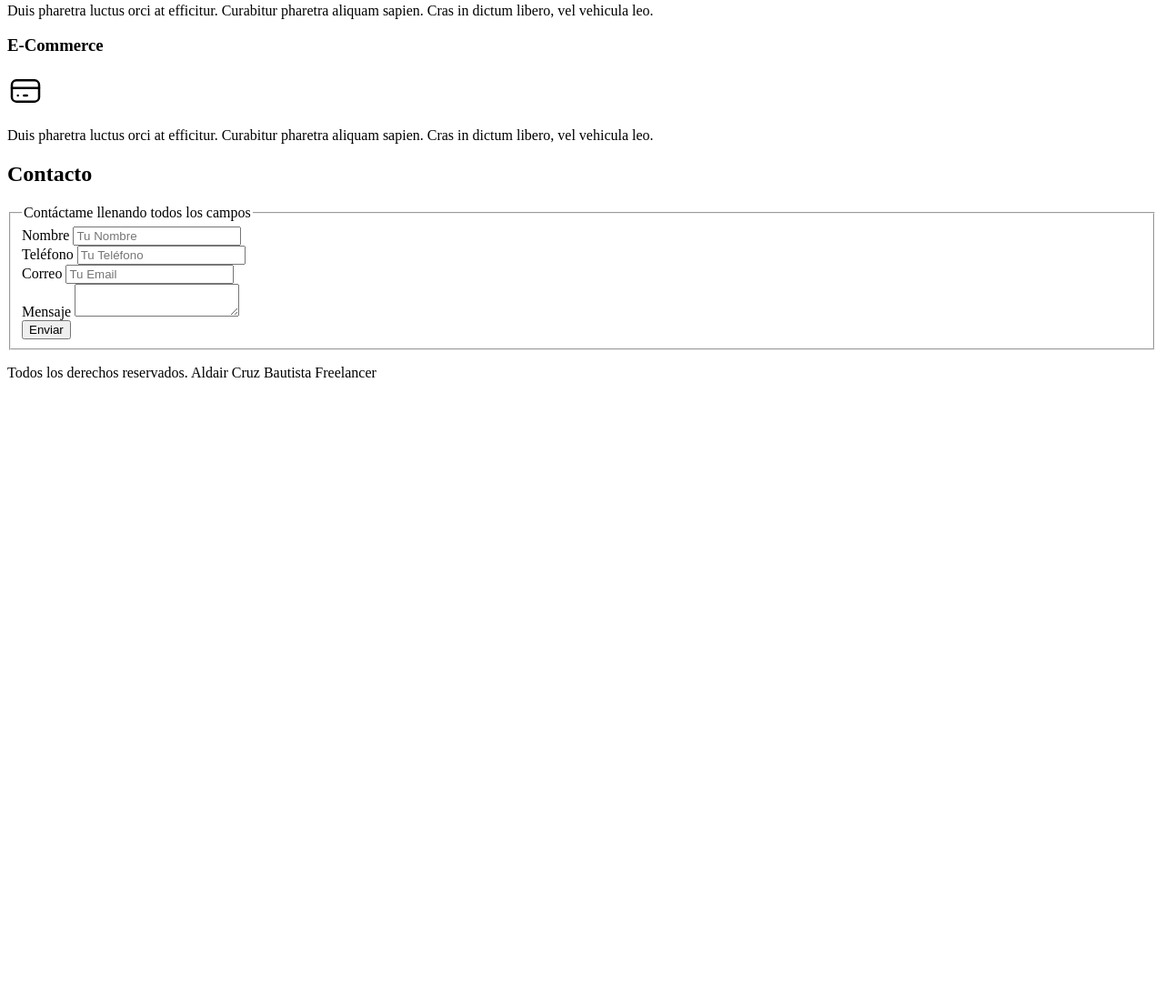
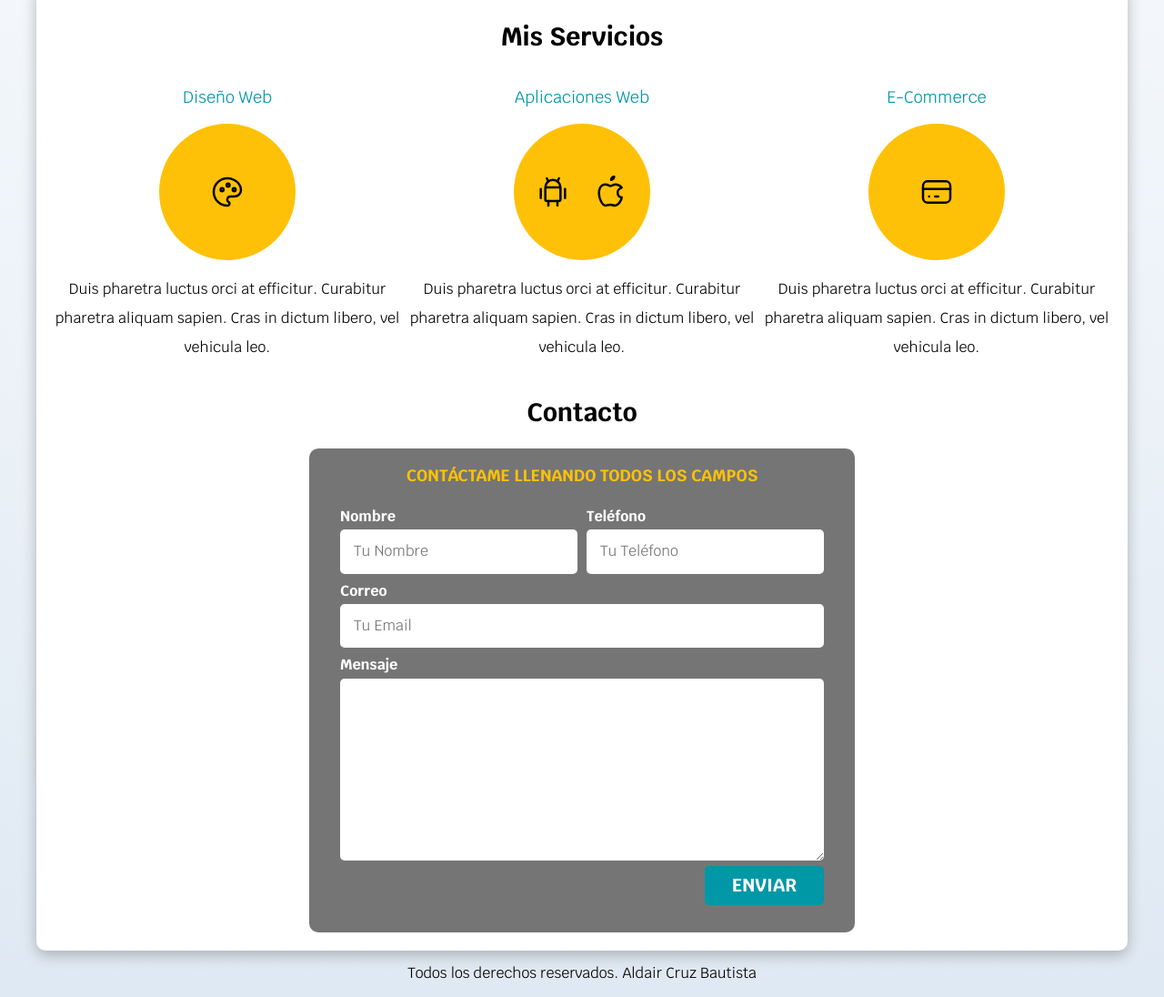
Before and after one commit to Acruzbautista501/sitio-web-freelancer, a plain HTML site: page index.html in a window 1280 px wide. Shown: the part 627-1723 px from the top of the page at 91% size. Before the commit the page ends 1062 px from the top, so only its background shows below. Drawn offline with Linux system fonts and the light colour scheme.

Commit message:
Agregado de nuevos divs y sections

```diff
--- a/index.html
+++ b/index.html
@@ -4,38 +4,54 @@
     <meta charset="UTF-8">
     <meta name="viewport" content="width=device-width, initial-scale=1.0">
     <title>Diseñador Freelancer</title>
+    <link rel="preload" href="css/normalize.css" as="style">
+    <link rel="stylesheet" href="css/normalize.css">
+    <link rel="preconnect" href="https://fonts.googleapis.com">
+    <link rel="preconnect" href="https://fonts.gstatic.com" crossorigin>
+    <link href="https://fonts.googleapis.com/css2?family=Krub:wght@400;700&display=swap" rel="stylesheet">
+    <link rel="preload" href="css/styles.css" as="style">
+    <link rel="stylesheet" href="css/styles.css" type="text/css">
 </head>
 <body>
 
     <header>
-        <h1>Aldair Cruz Bautista Freelancer</h1>
+        <h1 class="titulo">Aldair Cruz Bautista <span>Freelancer</span></h1>
     </header>
 
-    <nav>
+    <div class="nav-bg">
+        <nav class="navegacion-principal contenedor">
             <a href="#">Inicio</a>
             <a href="#">Sobre Mi</a>
             <a href="#">Clientes</a>
             <a href="#">Contacto</a>
         </nav>
+    </div>
 
-    <section>
-        <h2>Diseño y Desarrollo Web Freelancer</h2>
+    <section class="hero">
+        <div class="contenido-hero">
+            <h2>Diseño y Desarrollo Web <span>Freelancer</span></h2>
+            <div class="ubicacion">
                 <svg xmlns="http://www.w3.org/2000/svg" class="icon icon-tabler icon-tabler-map-pin" width="88" height="88" viewBox="0 0 24 24" stroke-width="1.5" stroke="#FFC107" fill="none" stroke-linecap="round" stroke-linejoin="round">
                     <path stroke="none" d="M0 0h24v24H0z" fill="none"/>
                     <path d="M9 11a3 3 0 1 0 6 0a3 3 0 0 0 -6 0" />
                     <path d="M17.657 16.657l-4.243 4.243a2 2 0 0 1 -2.827 0l-4.244 -4.243a8 8 0 1 1 11.314 0z" />
                 </svg>
                 <p>Naranjos, Veracruz</p>
+            </div>
 
-        <a href="#">Contactar</a>
+            <a class="boton" href="#">Contactar</a>
+        </div>
     </section>
 
-    <main>
+    <main class="contenedor sombra">
 
         <h2>Mis Servicios</h2>
 
-        <section>
+        <div class="servicios">
+
+            <section class="servicio">
                 <h3>Diseño Web</h3>
+                <div class="iconos">
                     <svg xmlns="http://www.w3.org/2000/svg" class="icon icon-tabler icon-tabler-palette" width="40" height="40" viewBox="0 0 24 24" stroke-width="1.5" stroke="#000000" fill="none" stroke-linecap="round" stroke-linejoin="round">
                         <path stroke="none" d="M0 0h24v24H0z" fill="none"/>
                         <path d="M12 21a9 9 0 0 1 0 -18c4.97 0 9 3.582 9 8c0 1.06 -.474 2.078 -1.318 2.828c-.844 .75 -1.989 1.172 -3.182 1.172h-2.5a2 2 0 0 0 -1 3.75a1.3 1.3 0 0 1 -1 2.25" />
@@ -43,11 +59,13 @@
                         <path d="M12.5 7.5m-1 0a1 1 0 1 0 2 0a1 1 0 1 0 -2 0" />
                         <path d="M16.5 10.5m-1 0a1 1 0 1 0 2 0a1 1 0 1 0 -2 0" />
                     </svg>
+                </div>
                 <p>Duis pharetra luctus orci at efficitur. Curabitur pharetra aliquam sapien. Cras in dictum libero, vel vehicula leo.</p>
             </section>
 
-        <section>
+            <section class="servicio">
                 <h3>Aplicaciones Web</h3>
+                <div class="iconos">
                     <svg xmlns="http://www.w3.org/2000/svg" class="icon icon-tabler icon-tabler-brand-android" width="40" height="40" viewBox="0 0 24 24" stroke-width="1.5" stroke="#000000" fill="none" stroke-linecap="round" stroke-linejoin="round">
                         <path stroke="none" d="M0 0h24v24H0z" fill="none"/>
                         <path d="M4 10l0 6" />
@@ -64,11 +82,13 @@
                         <path d="M8.286 7.008c-3.216 0 -4.286 3.23 -4.286 5.92c0 3.229 2.143 8.072 4.286 8.072c1.165 -.05 1.799 -.538 3.214 -.538c1.406 0 1.607 .538 3.214 .538s4.286 -3.229 4.286 -5.381c-.03 -.011 -2.649 -.434 -2.679 -3.23c-.02 -2.335 2.589 -3.179 2.679 -3.228c-1.096 -1.606 -3.162 -2.113 -3.75 -2.153c-1.535 -.12 -3.032 1.077 -3.75 1.077c-.729 0 -2.036 -1.077 -3.214 -1.077z" />
                         <path d="M12 4a2 2 0 0 0 2 -2a2 2 0 0 0 -2 2" />
                     </svg>
+                </div>
                 <p>Duis pharetra luctus orci at efficitur. Curabitur pharetra aliquam sapien. Cras in dictum libero, vel vehicula leo.</p>
             </section>
 
-        <section>
+            <section class="servicio">
                 <h3>E-Commerce</h3>
+                <div class="iconos">
                     <svg xmlns="http://www.w3.org/2000/svg" class="icon icon-tabler icon-tabler-credit-card" width="40" height="40" viewBox="0 0 24 24" stroke-width="1.5" stroke="#000000" fill="none" stroke-linecap="round" stroke-linejoin="round">
                         <path stroke="none" d="M0 0h24v24H0z" fill="none"/>
                         <path d="M3 5m0 3a3 3 0 0 1 3 -3h12a3 3 0 0 1 3 3v8a3 3 0 0 1 -3 3h-12a3 3 0 0 1 -3 -3z" />
@@ -76,47 +96,50 @@
                         <path d="M7 15l.01 0" />
                         <path d="M11 15l2 0" />
                     </svg>
+                </div>
                 <p>Duis pharetra luctus orci at efficitur. Curabitur pharetra aliquam sapien. Cras in dictum libero, vel vehicula leo.</p>
+            </section>
+        </div>
+
+        <section>
+            <h2>Contacto</h2>
+            <form class="formulario">
+                <fieldset>
+                    <legend>Contáctame llenando todos los campos </legend>
+
+                    <div class="contenedor-campos">
+                        <div class="campo">
+                            <label for="">Nombre</label>
+                            <input class="input-text" type="text" name="" id="" placeholder="Tu Nombre" />
+                        </div>
+
+                        <div class="campo">
+                            <label for="">Teléfono</label>
+                            <input class="input-text" type="tel" name="" id="" placeholder="Tu Teléfono" />
+                        </div>
+
+                        <div class="campo">
+                            <label for="">Correo</label>
+                            <input class="input-text" type="email" name="" id="" placeholder="Tu Email" />
+                        </div>
+
+                        <div class="campo">
+                            <label for="">Mensaje</label>
+                            <textarea class="input-text" name="" id=""></textarea>
+                        </div>
+                    </div>
+
+                    <div class="alinear-derecha flex">
+                        <input class="boton w-sm-100" type="submit" value="Enviar">
+                    </div>
+                </fieldset>
+            </form>
         </section>
 
     </main>
 
-    <section>
-        <h2>Contacto</h2>
-        <form action="">
-            <fieldset>
-                <legend>Contáctame llenando todos los campos </legend>
-
-                <div>
-                    <label for="">Nombre</label>
-                    <input type="text" name="" id="" placeholder="Tu Nombre" />
-                </div>
-
-                <div>
-                    <label for="">Teléfono</label>
-                    <input type="tel" name="" id="" placeholder="Tu Teléfono" />
-                </div>
-
-                <div>
-                    <label for="">Correo</label>
-                    <input type="email" name="" id="" placeholder="Tu Email" />
-                </div>
-
-                <div>
-                    <label for="">Mensaje</label>
-                    <textarea name="" id=""></textarea>
-                </div>
-
-                <div>
-                    <input type="submit" value="Enviar">
-                </div>
-
-            </fieldset>
-        </form>
-    </section>
-
-    <footer>
-        <p>Todos los derechos reservados. Aldair Cruz Bautista Freelancer</p>
+    <footer class="footer">
+        <p>Todos los derechos reservados. Aldair Cruz Bautista</p>
     </footer>
 
 </body>
```
Lines whose indentation alone changed are shown as unchanged.
